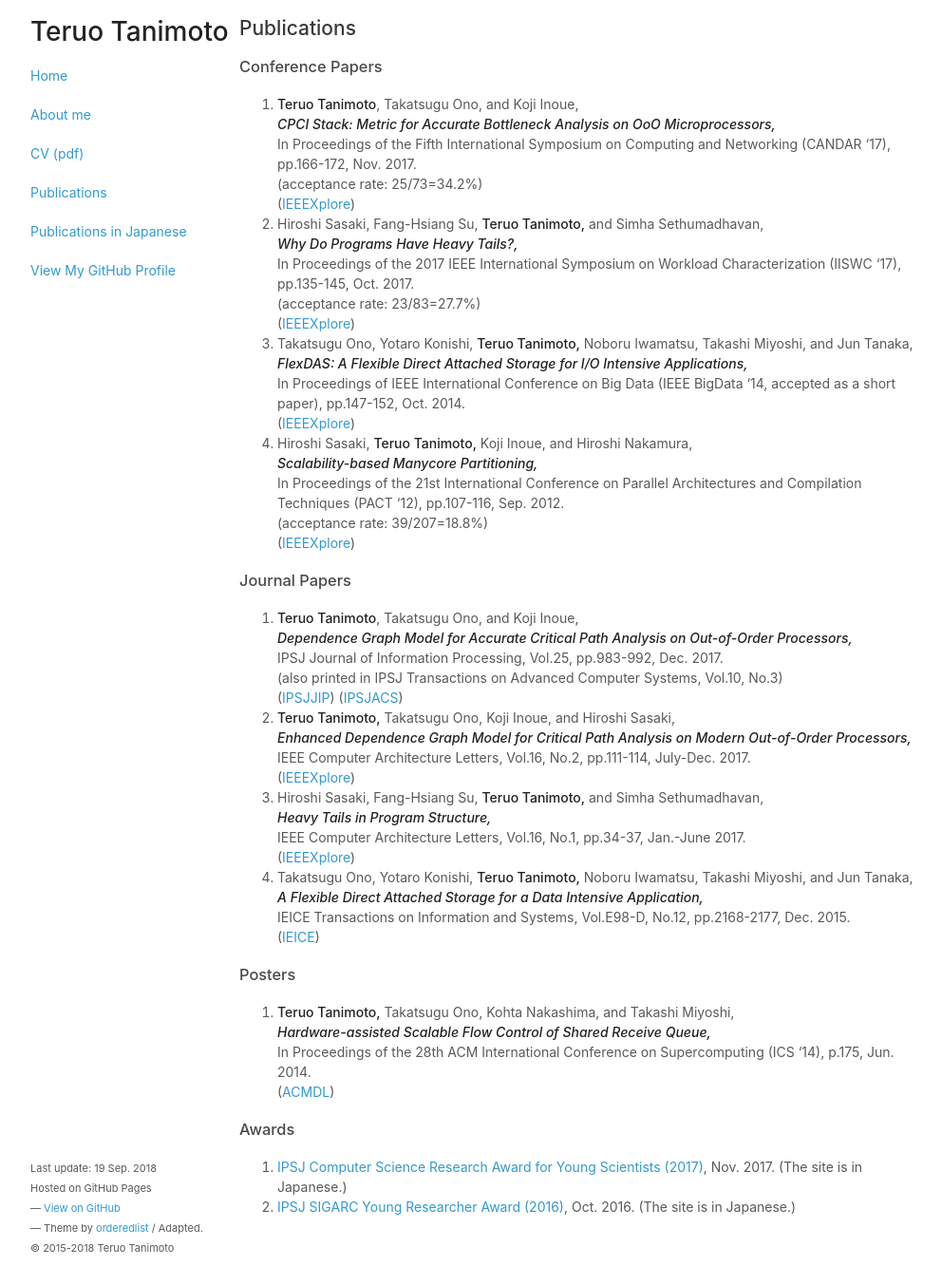
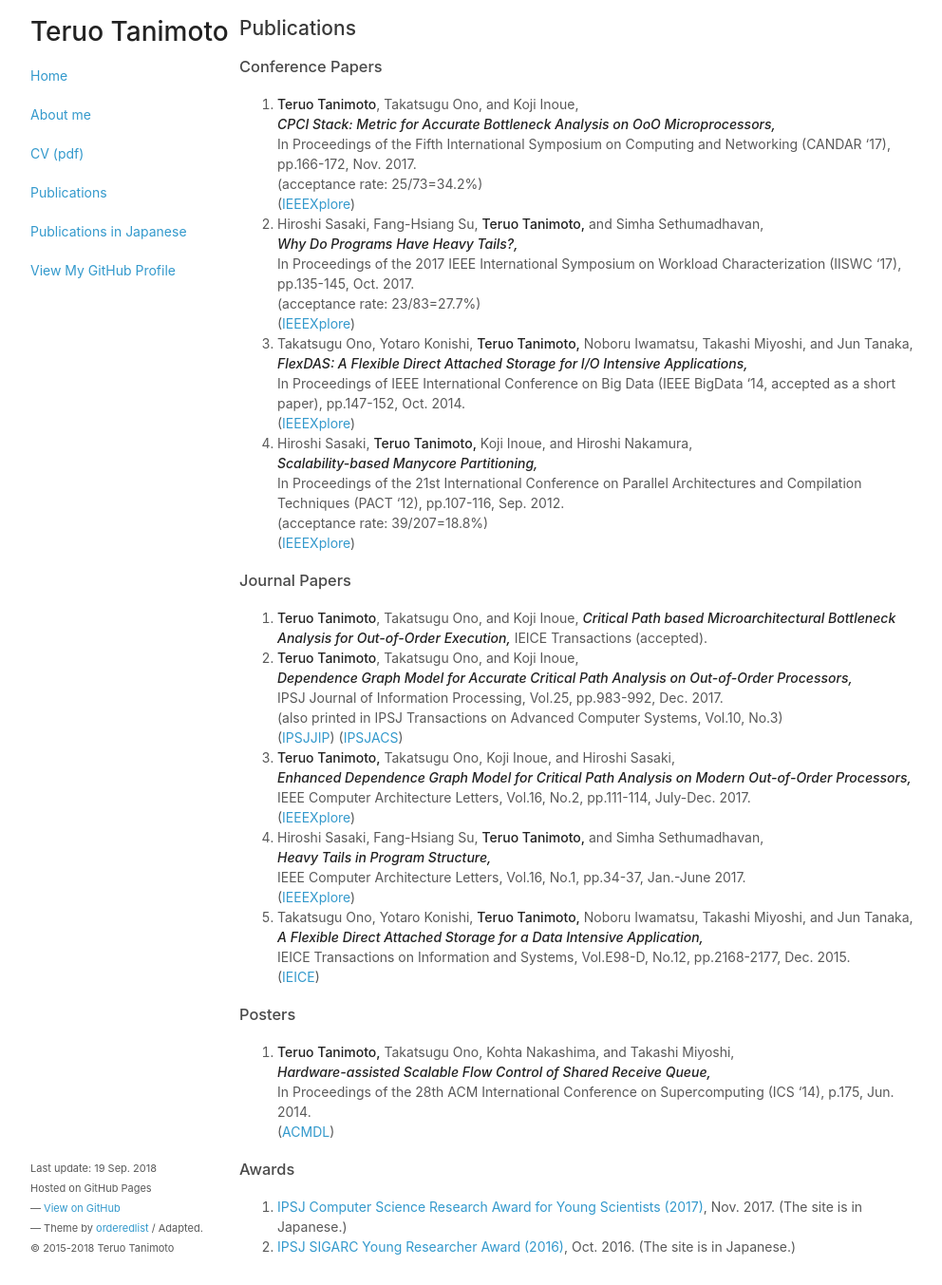
Before and after one commit to teruo41/teruo41.github.io, a Jekyll site: the page built from pubse.md, in a window 1280 px wide and 1353 px high. Shown: the whole window at 95% size, without its empty margins (138-1130 px from the left). Built offline with Jekyll 4.4.1, drawn with Linux system fonts in a browser that asks for light colours.

Commit message:
Added IEICE trans

```diff
--- a/pubse.md
+++ b/pubse.md
@@ -39,6 +39,10 @@
 ### Journal Papers
 
 0. __Teruo Tanimoto__, Takatsugu Ono, and Koji Inoue,
+   ***Critical Path based Microarchitectural Bottleneck Analysis for Out-of-Order Execution,***
+   IEICE Transactions (accepted).
+
+0. __Teruo Tanimoto__, Takatsugu Ono, and Koji Inoue,
    ***Dependence Graph Model for Accurate Critical Path Analysis on Out-of-Order Processors,***
    IPSJ Journal of Information Processing, Vol.25, pp.983-992, Dec. 2017.
    (also printed in IPSJ Transactions on Advanced Computer Systems, Vol.10, No.3)
```
